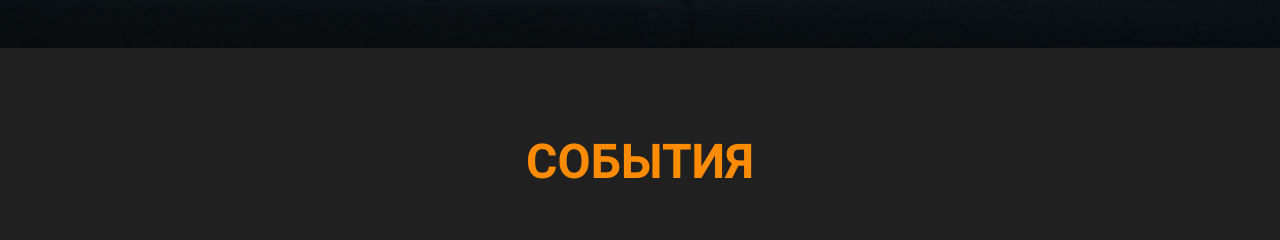
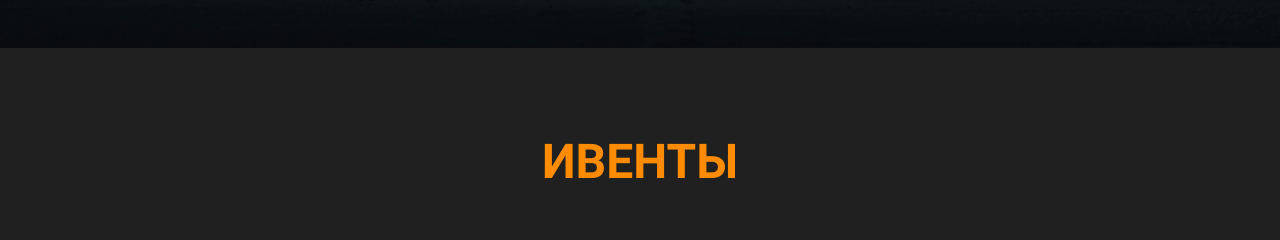
Before and after one commit to yakaandnastia-wq/Andrei-Begunov, a plain HTML site: page src/index.html in a window 1280 px wide. Shown: the part 820-1060 px from the top of the page. Drawn offline with Linux system fonts and the light colour scheme.

Commit message:
changed index.html

```diff
--- a/src/index.html
+++ b/src/index.html
@@ -32,7 +32,7 @@
 
     <section class="events" id="events">
       <div class="container">
-        <h2>СОБЫТИЯ</h2>
+        <h2>ИВЕНТЫ</h2>
         <div class="events-block">
           <div class="events-card">
             <div class="events-image">
```
